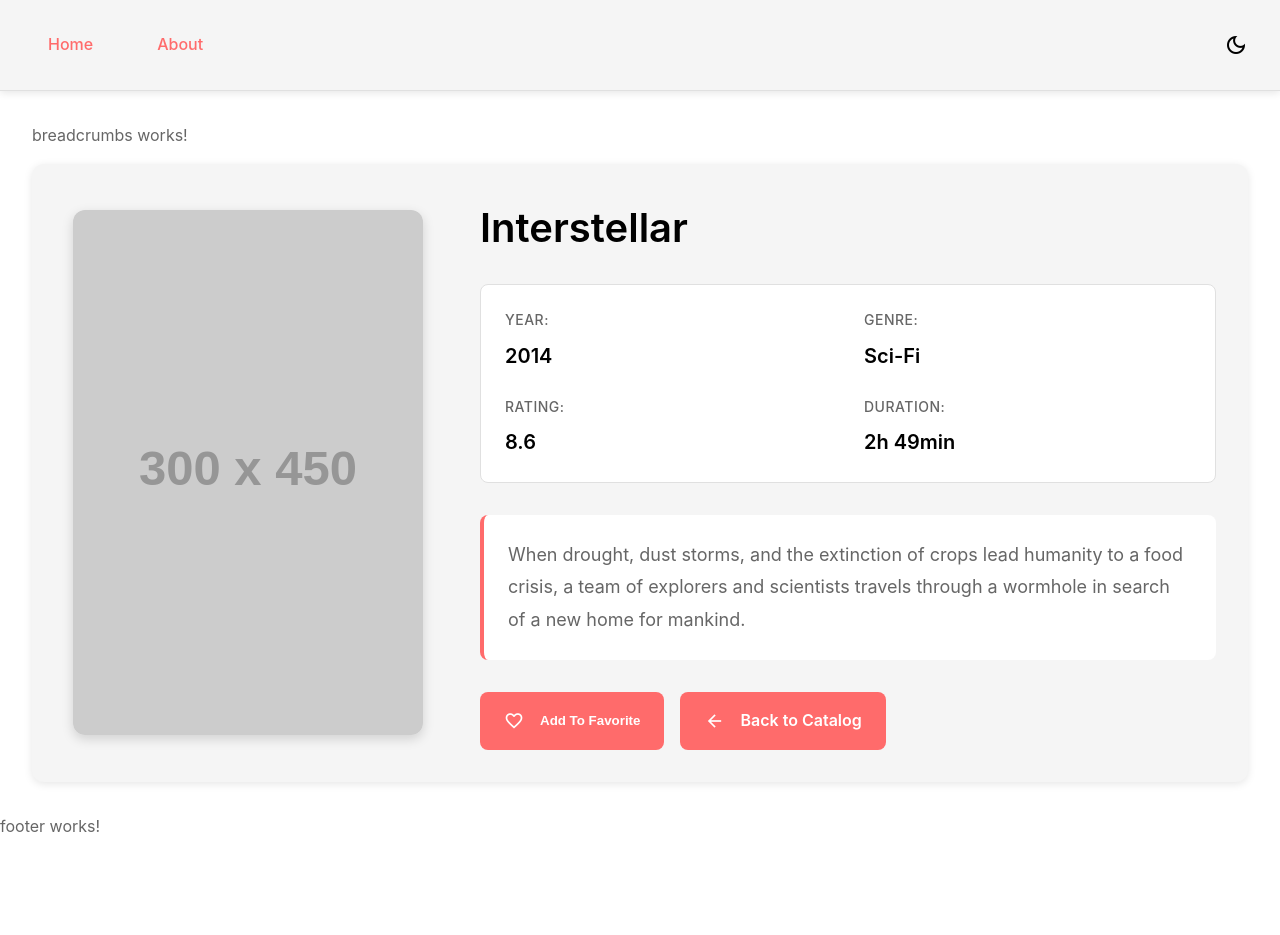
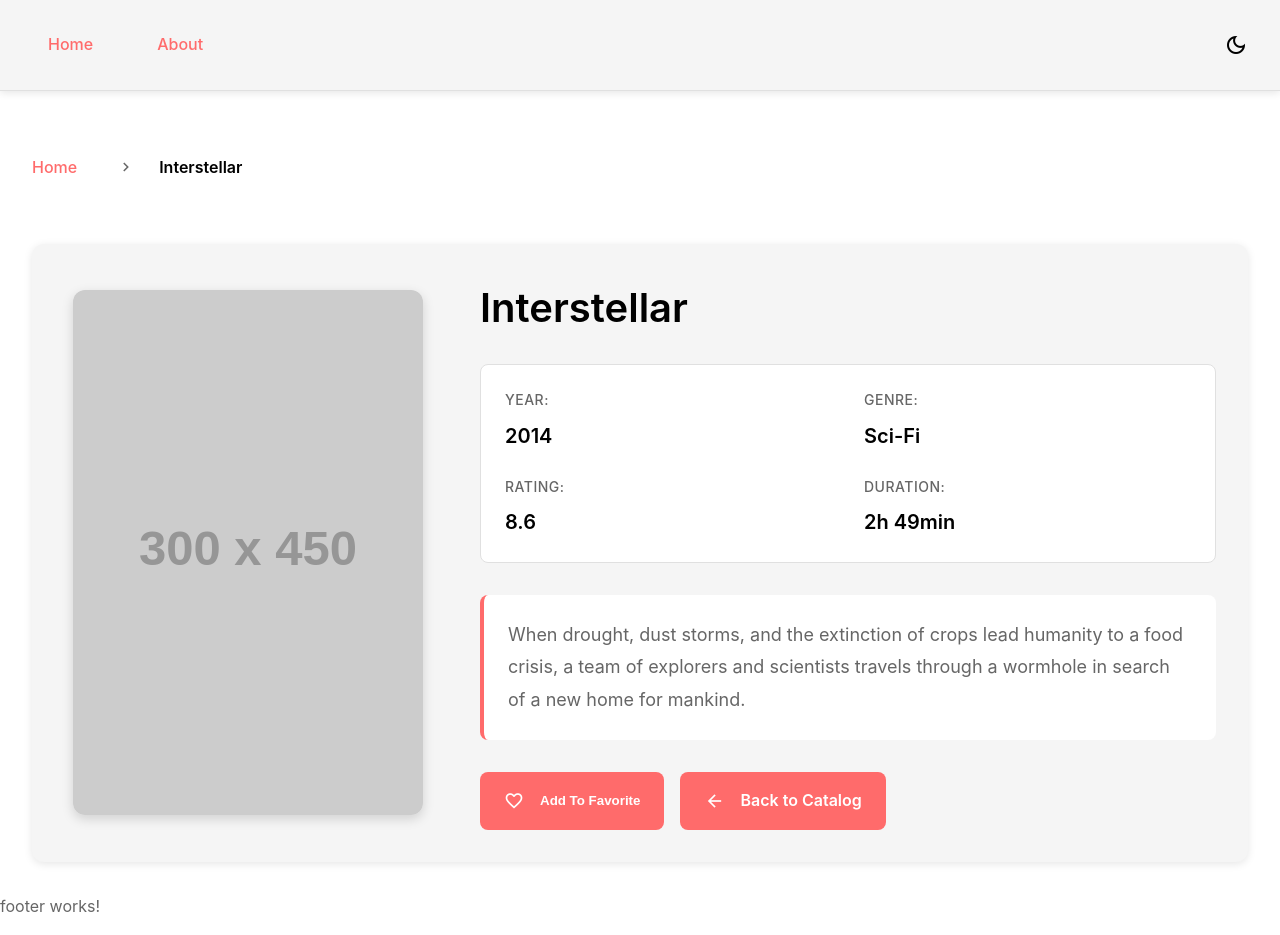
Before and after one commit to SoloSoft2000/angular-film-collection, an Angular app: page /film/1 in a window 1280 px wide. Before the commit the page ends 855 px from the top, so only its background shows below. Built offline with nearby package versions, Linux system fonts and the light colour scheme.

Commit message:
feat: implement breadcrumbs component

```diff
--- a/src/app/layout/breadcrumbs/breadcrumbs.html
+++ b/src/app/layout/breadcrumbs/breadcrumbs.html
@@ -1 +1,18 @@
-<p>breadcrumbs works!</p>
+<nav class="breadcrumbs">
+  <ol class="breadcrumbs-list">
+    @for (breadcrumb of breadcrumbs(); track $index; let last = $last) {
+      <li class="breadcrumb-item">
+        @if (!last) {
+          <a [routerLink]="breadcrumb.path" class="breadcrumb-link">
+            {{ breadcrumb.label }}
+          </a>
+          <span class="breadcrumb-separator">
+            <span class="material-symbols-outlined">chevron_right</span>
+          </span>
+        } @else {
+          <span class="breadcrumb-current">{{ breadcrumb.label }}</span>
+        }
+      </li>
+    }
+  </ol>
+</nav>
--- a/src/app/layout/breadcrumbs/breadcrumbs.scss
+++ b/src/app/layout/breadcrumbs/breadcrumbs.scss
@@ -0,0 +1,82 @@
+.breadcrumbs {
+  padding: var(--spacing-md) 0;
+  margin-bottom: var(--spacing-lg);
+}
+
+.breadcrumbs-list {
+  display: flex;
+  flex-wrap: wrap;
+  align-items: center;
+  gap: 0;
+  list-style: none;
+  margin: 0;
+  padding: 0;
+}
+
+.breadcrumb-item {
+  display: flex;
+  align-items: center;
+  gap: var(--spacing-sm);
+
+  &:first-child {
+    .breadcrumb-link {
+      padding-left: 0;
+    }
+  }
+}
+
+.breadcrumb-link {
+  color: var(--accent-color);
+  text-decoration: none;
+  padding: var(--spacing-xs) var(--spacing-sm);
+  border-radius: var(--radius-sm);
+  transition: var(--transition);
+  font-weight: 500;
+
+  &:hover {
+    color: var(--accent-hover);
+    background-color: rgba(255, 107, 107, 0.1);
+  }
+
+  @media (max-width: 480px) {
+    padding: var(--spacing-xs) 0.5rem;
+    font-size: 0.9rem;
+  }
+}
+
+.breadcrumb-current {
+  color: var(--text-primary);
+  padding: var(--spacing-xs) var(--spacing-sm);
+  font-weight: 600;
+
+  @media (max-width: 480px) {
+    padding: var(--spacing-xs) 0.5rem;
+    font-size: 0.9rem;
+  }
+}
+
+.breadcrumb-separator {
+  display: flex;
+  align-items: center;
+  color: var(--text-secondary);
+  margin: 0 var(--spacing-xs);
+
+  .material-symbols-outlined {
+    font-size: 18px;
+  }
+
+  @media (max-width: 480px) {
+    margin: 0 0.25rem;
+
+    .material-symbols-outlined {
+      font-size: 16px;
+    }
+  }
+}
+
+@media (max-width: 480px) {
+  .breadcrumbs {
+    padding: var(--spacing-sm) 0;
+    margin-bottom: var(--spacing-md);
+  }
+}
--- a/src/app/layout/breadcrumbs/breadcrumbs.ts
+++ b/src/app/layout/breadcrumbs/breadcrumbs.ts
@@ -1,9 +1,46 @@
-import { Component } from '@angular/core';
+import { Component, computed, inject } from '@angular/core';
+import { NavigationEnd, Router, RouterLink } from '@angular/router';
+import { toSignal } from '@angular/core/rxjs-interop';
+import { FilmService } from '../../core/services/film.service';
+import { filter, map } from 'rxjs/operators';
+
+interface Breadcrumb {
+  label: string;
+  path: string;
+}
 
 @Component({
   selector: 'app-breadcrumbs',
-  imports: [],
+  imports: [RouterLink],
   templateUrl: './breadcrumbs.html',
   styleUrl: './breadcrumbs.scss',
 })
-export class Breadcrumbs {}
+
+export class Breadcrumbs {
+  private readonly router = inject(Router);
+  private filmService = inject(FilmService);
+
+  private readonly currentUrl = toSignal(
+    this.router.events.pipe(
+      filter((event) => event instanceof NavigationEnd),
+      map((event) => (event as NavigationEnd).urlAfterRedirects)
+    ),
+    { initialValue: '/' } // Начальное значение
+  );
+
+  breadcrumbs = computed<Breadcrumb[]>(() => {
+    const breadcrumbs: Breadcrumb[] = [];
+    const currentPath = this.currentUrl();
+      if (currentPath === '/about') {
+        breadcrumbs.push({ label: 'About', path: '/about'});
+      }
+      if (currentPath === '/') {
+        breadcrumbs.push({ label: 'Home', path: '/'});
+      }
+      if (currentPath.startsWith('/film/')) {
+        breadcrumbs.push({ label: 'Home', path: '/'});
+        breadcrumbs.push({ label: this.filmService.getFilmById(Number(currentPath.slice(6)))?.title || '', path: currentPath})
+      }
+    return breadcrumbs;
+  })
+}
```
